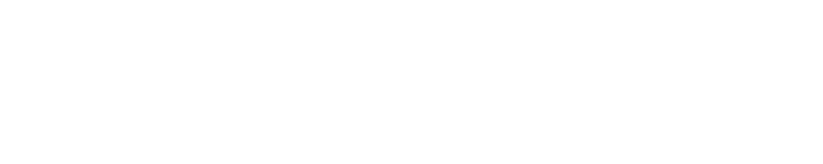
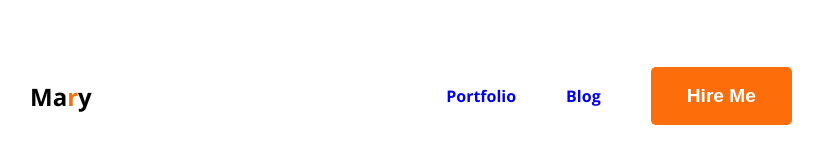
Before and after one commit to fahimhasandev/portfolio-website, a plain HTML site: page index.html in a window 1280 px wide. Shown: the whole page, without its empty margins (204-1027 px from the left). Drawn offline with nearby package versions, Linux system fonts and the light colour scheme.

Commit message:
adding nav

```diff
--- a/index.html
+++ b/index.html
@@ -4,6 +4,24 @@
     <meta charset="UTF-8" />
     <meta name="viewport" content="width=device-width, initial-scale=1.0" />
     <title>Document</title>
+    <link rel="stylesheet" href="style/main.css" />
   </head>
-  <body></body>
+  <body>
+    <!-- Website header area starts here -->
+    <header>
+      <nav>
+        <h2 class="nav-title">Ma<span class="text-primary">r</span>y</h2>
+        <ul class="nav-menu">
+          <li><a href="#">Portfolio</a></li>
+          <li><a href="#">Blog</a></li>
+          <li>
+            <a href="#"><button class="btn-primary">Hire Me</button></a>
+          </li>
+        </ul>
+      </nav>
+    </header>
+    <!-- main section -->
+    <main></main>
+    <footer></footer>
+  </body>
 </html>
--- a/style/main.css
+++ b/style/main.css
@@ -0,0 +1,48 @@
+@import url("https://fonts.googleapis.com/css2?family=Open+Sans:ital,wght@0,300..800;1,300..800&display=swap");
+
+/* Body  */
+body {
+  font-family: Open Sans, Arial, Helvetica, sans-serif;
+  font-weight: bold;
+}
+
+/* Shred Styles */
+.text-primary {
+  color: #fd6e0a;
+}
+
+.dark-2 {
+  color: #474747;
+}
+
+.btn-primary {
+  background: #fd6e0a;
+  border: 0;
+  padding: 18px 36px;
+  border-radius: 5px;
+  color: #ffffff;
+  font-size: 1.2rem;
+  font-weight: bold;
+}
+
+/* Nav Styles */
+nav {
+  display: flex;
+  justify-content: space-between;
+  align-items: center;
+  margin: 51px 226px;
+}
+
+nav ul {
+  display: flex;
+  align-items: center;
+}
+
+nav ul li {
+  list-style: none;
+  margin-right: 50px;
+}
+nav ul li a {
+  text-decoration: none;
+  font-size: ;
+}
```
